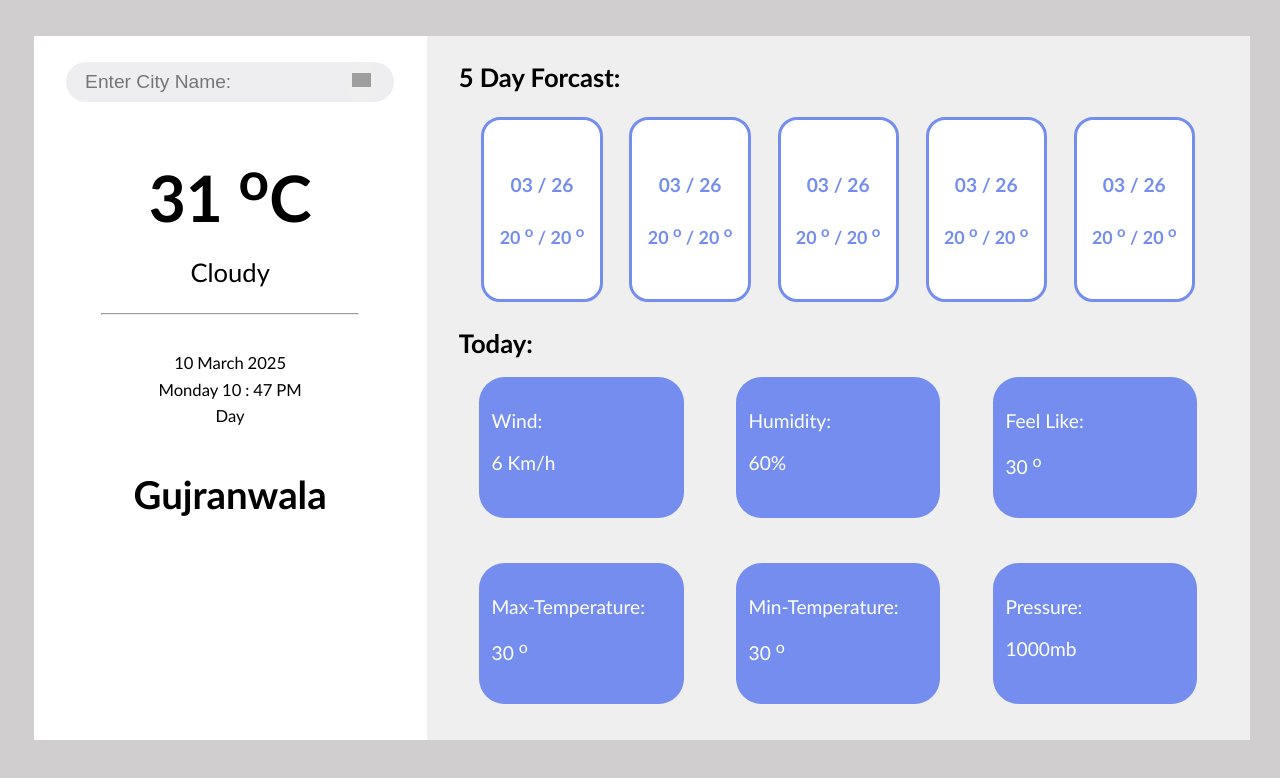
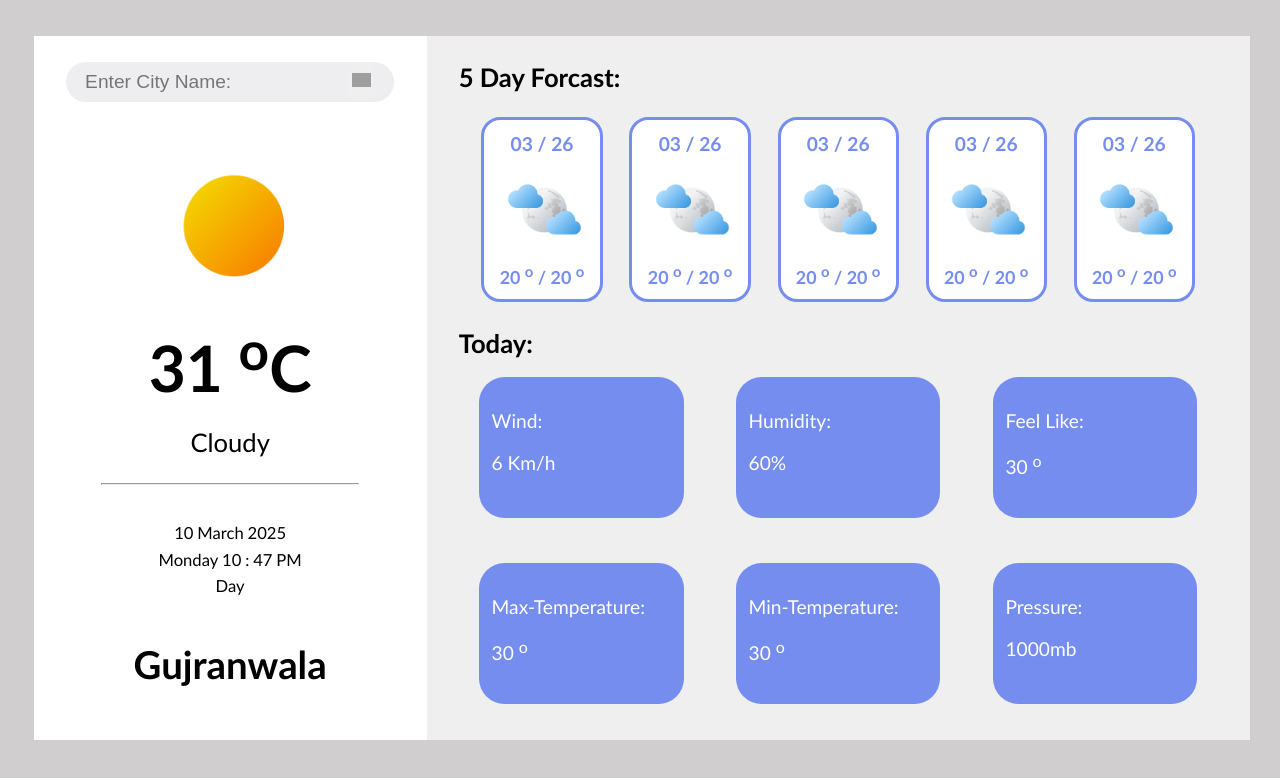
Before and after one commit to AhmadZulfiqar/weatherapp, a plain HTML site: page index.html in a window 1280 px wide. Drawn offline with Linux system fonts and the light colour scheme; the site is published under a folder, as on GitHub Pages, so addresses that start at the root find nothing; no server answers; grey boxes are pictures that could not be loaded.

Commit message:
Update index.html

```diff
--- a/index.html
+++ b/index.html
@@ -22,7 +22,7 @@
         </div>
         <div class="inner">
           <div class="pic">
-            <img src="/sunny.png" id="cloud" alt="" />
+            <img src="./sunny.png" id="cloud" alt="" />
           </div>
           <h1 id="temp">31 <sup>o</sup>C</h1>
           <p id="description">Cloudy</p>
@@ -57,7 +57,7 @@
               <span id="wd1">26</span>
             </div>
             <divs class="s11">
-              <img src="/broken-clouds-moon.png" class="png" alt="" />
+              <img src="./broken-clouds-moon.png" class="png" alt="" />
             </divs>
             <p class="stemp">
               <span id="stmax1">20 <sup>o</sup></span>
@@ -72,7 +72,7 @@
               <span id="wd2">26</span>
             </div>
             <divs class="s12">
-              <img src="/broken-clouds-moon.png" class="png" alt="" />
+              <img src="./broken-clouds-moon.png" class="png" alt="" />
             </divs>
             <p class="stemp">
               <span id="stmax2">20 <sup>o</sup></span>
@@ -87,7 +87,7 @@
               <span id="wd3">26</span>
             </div>
             <divs class="s13">
-              <img src="/broken-clouds-moon.png" class="png" alt="" />
+              <img src="./broken-clouds-moon.png" class="png" alt="" />
             </divs>
             <p class="stemp">
               <span id="stmax3">20 <sup>o</sup></span>
@@ -102,7 +102,7 @@
               <span id="wd4">26</span>
             </div>
             <divs class="s14">
-              <img src="/broken-clouds-moon.png" class="png" alt="" />
+              <img src="./broken-clouds-moon.png" class="png" alt="" />
             </divs>
             <p class="stemp">
               <span id="stmax4">20 <sup>o</sup></span>
@@ -117,7 +117,7 @@
               <span id="wd5">26</span>
             </div>
             <divs class="s15">
-              <img src="/broken-clouds-moon.png" class="png" alt="" />
+              <img src="./broken-clouds-moon.png" class="png" alt="" />
             </divs>
             <p class="stemp">
               <span id="stmax5">20 <sup>o</sup></span>
```
